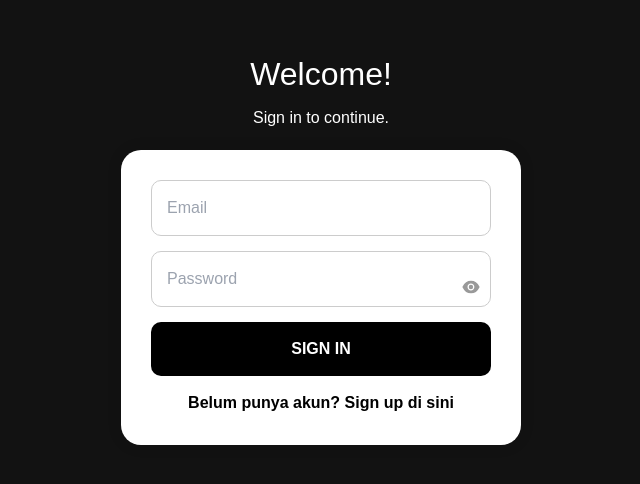
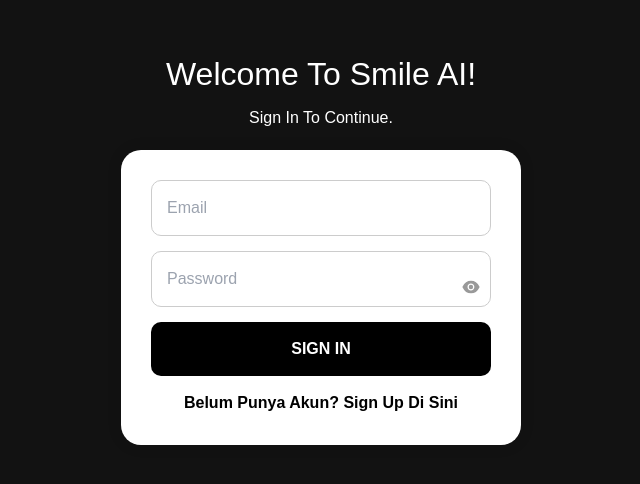
Before and after one commit to smilebotstore/tesai, a Next.js app: page / in a window 1280 px wide. Shown: the top 484 px of the page, without its empty margins (319-959 px from the left). Built offline with nearby package versions, Linux system fonts and the light colour scheme; a web font is replaced by a local one.

Commit message:
Update index.js

```diff
--- a/pages/index.js
+++ b/pages/index.js
@@ -42,9 +42,9 @@ export default function LoginPage() {
       <style>
         {`@import url('https://fonts.googleapis.com/css2?family=Cal+Sans&display=swap');`}
       </style>
-      <h1 style={styles.title}>Welcome!</h1>
+      <h1 style={styles.title}>Welcome To Smile AI!</h1>
       <p style={styles.subtitle}>
-        {mode === 'signin' ? 'Sign in to continue.' : 'Create your account to get started.'}
+        {mode === 'signin' ? 'Sign In To Continue.' : 'Create Your Account To Get Started.'}
       </p>
       <form onSubmit={handleSubmit} style={{ ...styles.form, marginTop: error ? 20 : 0 }}>
         {error && <div style={styles.alert}>{error}</div>}
@@ -98,8 +98,8 @@ export default function LoginPage() {
           style={styles.toggle}
         >
           {mode === 'signin'
-            ? 'Belum punya akun? Sign up di sini'
-            : 'Sudah punya akun? Sign in di sini'}
+            ? 'Belum Punya Akun? Sign Up Di Sini'
+            : 'Sudah Punya Akun? Sign In Di Sini'}
         </p>
       </form>
     </div>
```
